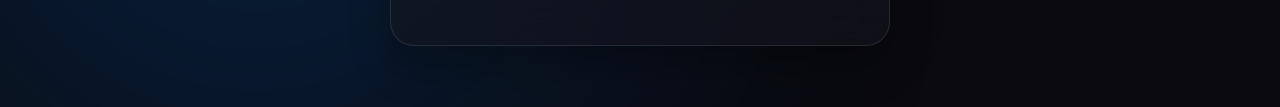
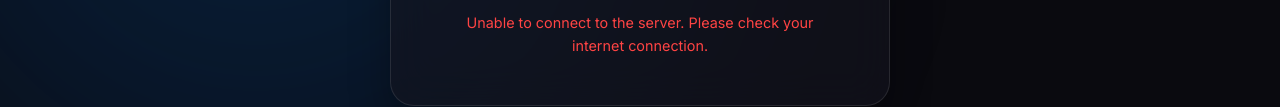
Before and after one commit to S1m0nMon/mobile-post-paid, a website: page index.html in a window 1280 px wide. Both pictures are taken after typing "name@example.com" into the empty fields and a click on the button "Register Now". Shown: the part 1405-1512 px from the top of the page. Drawn offline with Linux system fonts and the light colour scheme; no server answers.

Commit message:
Add missing error message element

```diff
--- a/index.html
+++ b/index.html
@@ -62,6 +62,8 @@
                         <span class="btn-text">Register Now</span>
                         <div class="loader"></div>
                     </button>
+                    <div id="error-message" class="hidden" style="color: #ff4444; margin-top: 1rem; font-size: 0.9rem;">
+                    </div>
                 </form>
                 <div id="success-message" class="hidden">
                     <div class="success-icon">✓</div>
```
